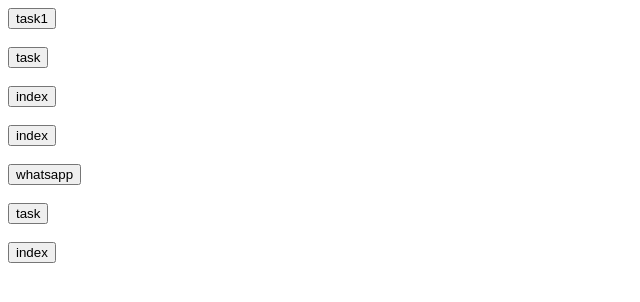
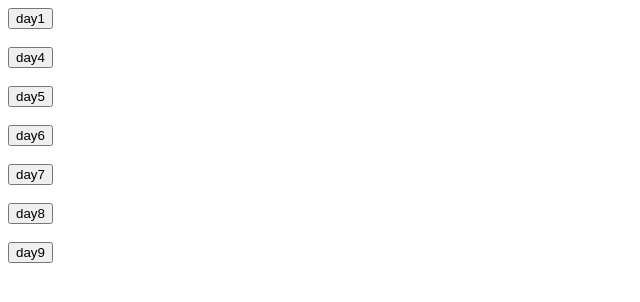
Before and after one commit to SrilekhaKailasapu/allcss, a plain HTML site: page index.html in a window 1280 px wide. Shown: the whole page, without its empty margins (0-640 px from the left). Drawn offline with Linux system fonts and the light colour scheme.

Commit message:
Update index.html

```diff
--- a/index.html
+++ b/index.html
@@ -6,12 +6,12 @@
     <title>Document</title>
 </head>
 <body>
-    <a href="day1/task1.html"><button>task1</button></a> <br> <br>
-    <a href="day4/w3page.html"><button>task</button></a> <br> <br>
-    <a href="day5/index.html"><button>index</button></a> <br> <br>
-    <a href="day6/index.html"><button>index</button></a> <br> <br>
-    <a href="day7/task1.html"><button>whatsapp</button></a> <br><br>
-    <a href="day9/task.html"><button>task</button></a> <br> <br>
-    <a href="day10/index.html"><button>index</button></a> <br><br>
+    <a href="day1/task1.html"><button>day1</button></a> <br> <br>
+    <a href="day4/w3page.html"><button>day4</button></a> <br> <br>
+    <a href="day5/index.html"><button>day5</button></a> <br> <br>
+    <a href="day6/index.html"><button>day6</button></a> <br> <br>
+    <a href="day7/task1.html"><button>day7</button></a> <br><br>
+    <a href="day9/task.html"><button>day8</button></a> <br> <br>
+    <a href="day10/index.html"><button>day9</button></a> <br><br>
 </body>
 </html>
```
